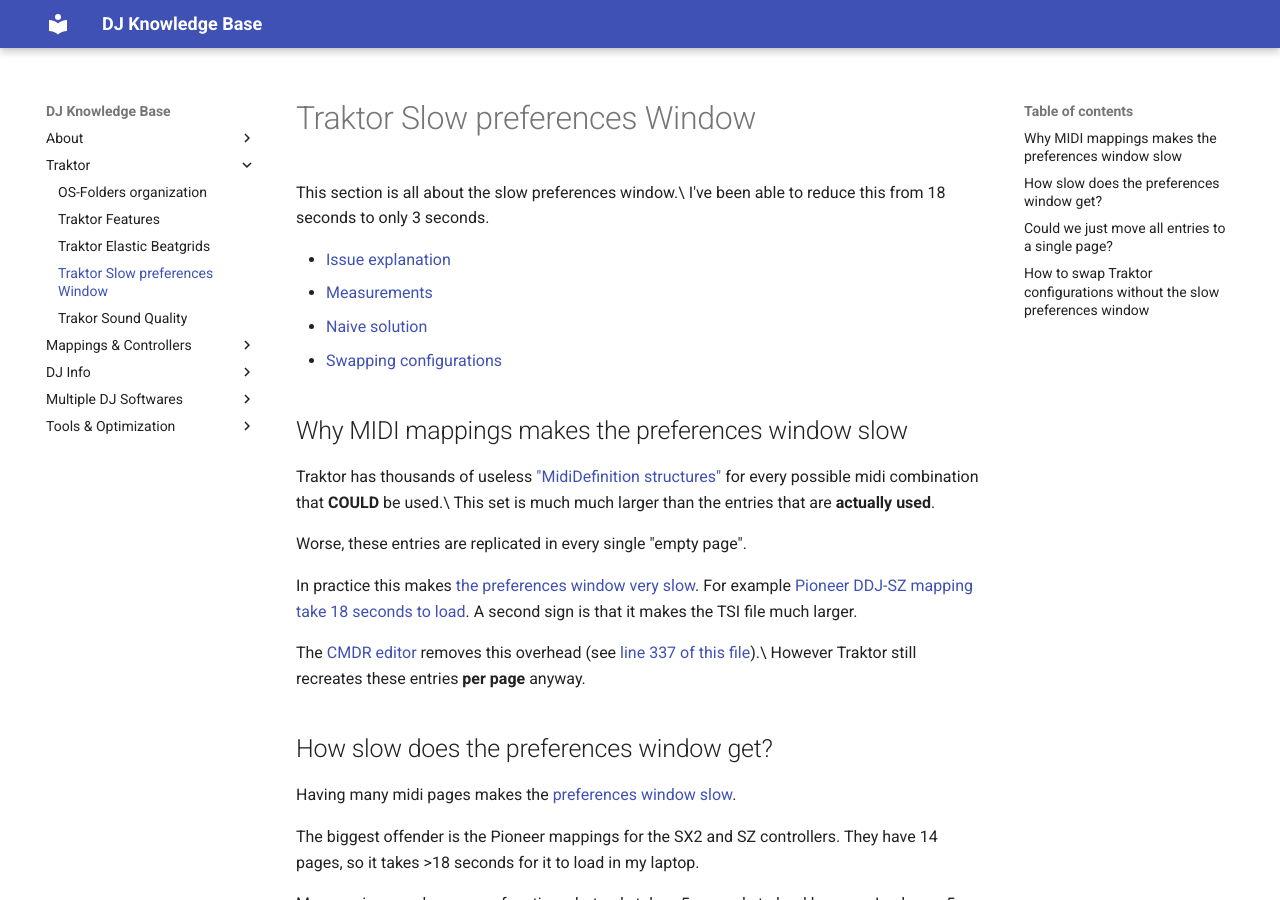
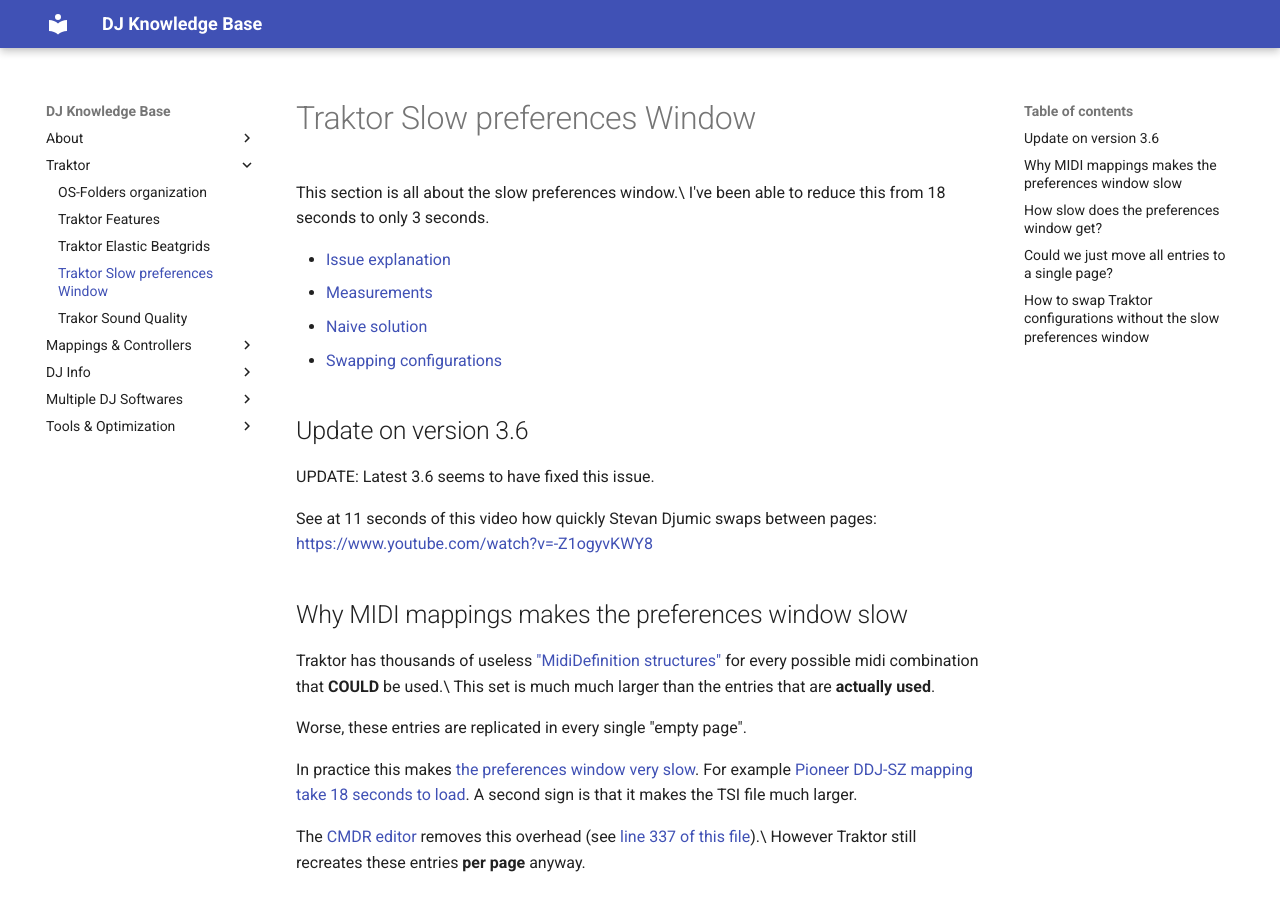
Before and after one commit to pestrela/dj_kb, an MkDocs documentation site: the page built from docs/traktor_slow_prefs.md, in a window 1280 px wide and 900 px high. Built offline with MkDocs 1.6.1 and Material for MkDocs 9.7.7, drawn with Linux system fonts in a browser that asks for light colours.

Commit message:
fast upload

```diff
--- a/docs/traktor_slow_prefs.md
+++ b/docs/traktor_slow_prefs.md
@@ -9,6 +9,12 @@
 * [Naive solution](#Could-we-just-move-all-entries-to-a-single-page)
 * [Swapping configurations](#How-to-swap-Traktor-configurations-without-the-slow-preferences-window)
 
+## Update on version 3.6
+
+UPDATE: Latest 3.6 seems to have fixed this issue.
+
+See at 11 seconds of this video how quickly Stevan Djumic swaps between pages:
+<https://www.youtube.com/watch?v=-Z1ogyvKWY8>
 
 ## Why MIDI mappings makes the preferences window slow
 
```
Also changed, not shown: docs/rekordbox_v6.md (+7 -0 lines).
